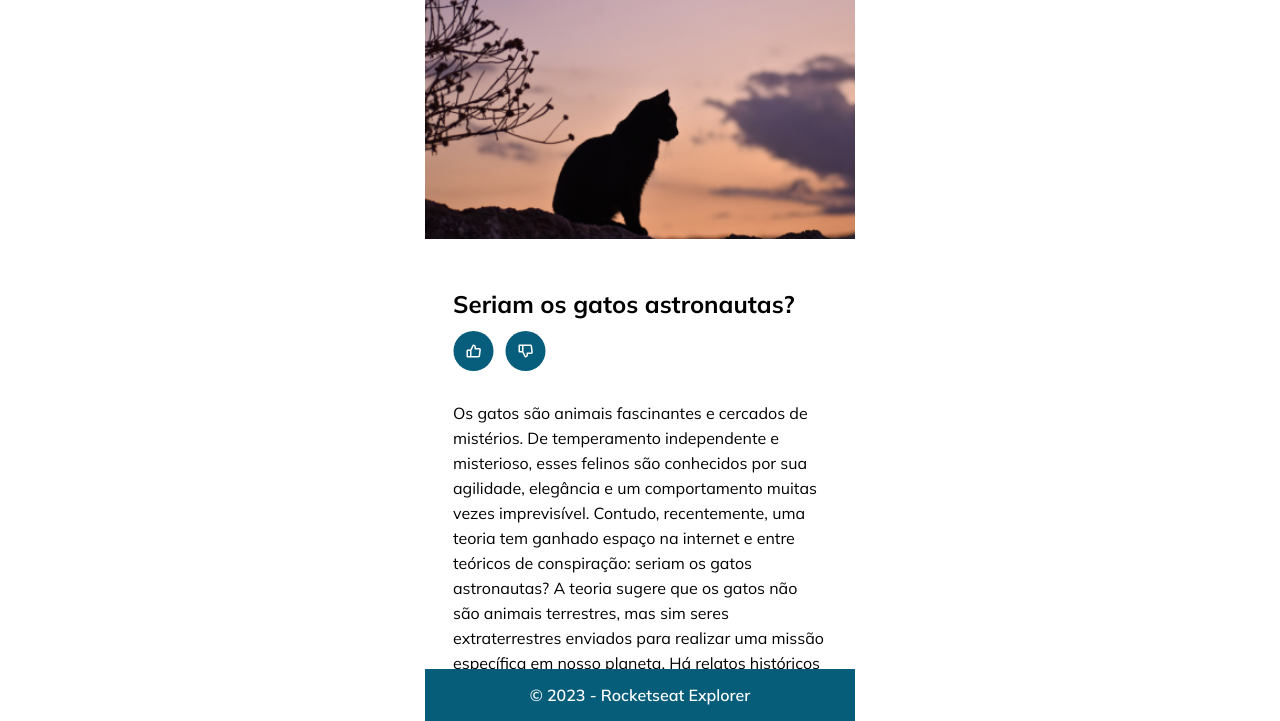
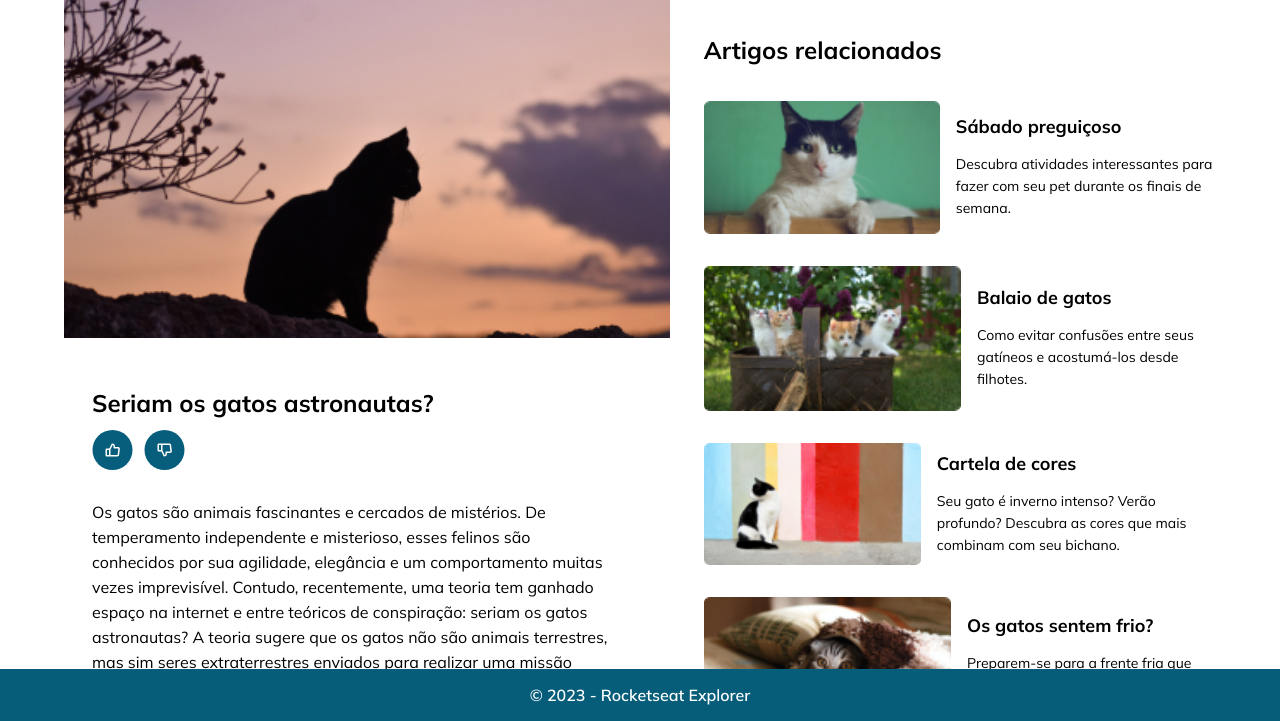
Before and after one commit to fernandoalvesrufino/catblog, a plain HTML site: page index.html in a window 1280 px wide. Shown: the part 79-800 px from the top of the page. Drawn offline with Linux system fonts and the light colour scheme.

Commit message:
iniciando desktop version

```diff
--- a/index.html
+++ b/index.html
@@ -51,7 +51,9 @@
             <br>
             Além disso, há teóricos que acreditam que os felinos possuem habilidades telepáticas e são capazes de se comunicar com outras espécies alienígenas. Essa crença baseia-se em relatos de pessoas que afirmam terem visto gatos reagindo a estímulos que não são perceptíveis aos seres humanos, ou até mesmo se comportando de maneira incomum durante eventos astronômicos, como uma aurora boreal. Esses e outros indícios foram interpretados como sinais de que os gatos seriam seres interplanetários.</p>
           </div>
+        </div>
 
+        <div class="content">
           <div class="content">
             <div class="articles">
               <h2>Artigos relacionados</h2>
--- a/style.css
+++ b/style.css
@@ -125,6 +125,7 @@ h1 {
 
 .buttons button:hover {
   transform: scale(1.1);
+  cursor: pointer;
 }
 
 .text {
@@ -166,6 +167,13 @@ h2 {
   object-fit: cover;
 
   display: block;
+
+  transition: all .4s ease;
+}
+
+.others img:hover {
+  cursor: pointer;
+  transform: scale(1.1);
 }
 
 .info {
@@ -227,3 +235,35 @@ main .capa {
     opacity: 0%;
   }
 }
+
+@media (min-width: 1120px) {
+  #app {
+    width: 100%;
+  }
+
+  main {
+    display: grid;
+
+    grid-template-areas:
+    "photo photo aside"
+    "conteudo conteudo aside";
+
+    height: 100%;
+    width: 90%;
+    margin: 0 auto;
+
+    column-gap: 3.4rem;
+  }
+
+  main div:nth-child(1) {
+    grid-area: photo;
+  }
+
+  main div:nth-child(2) {
+    /* grid-area: conteudo;  */
+  }
+
+  main div:nth-child(3) {
+    grid-area: aside;
+  }
+}
```
